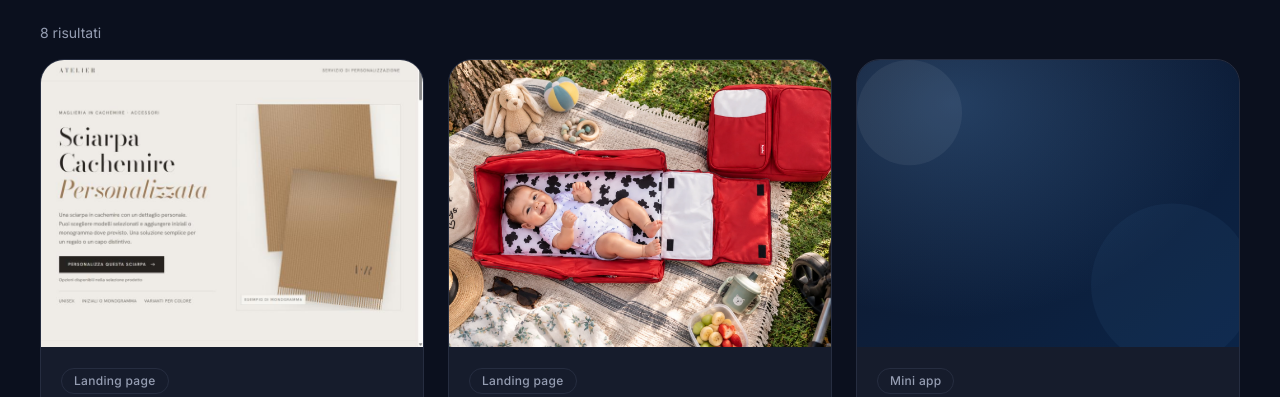
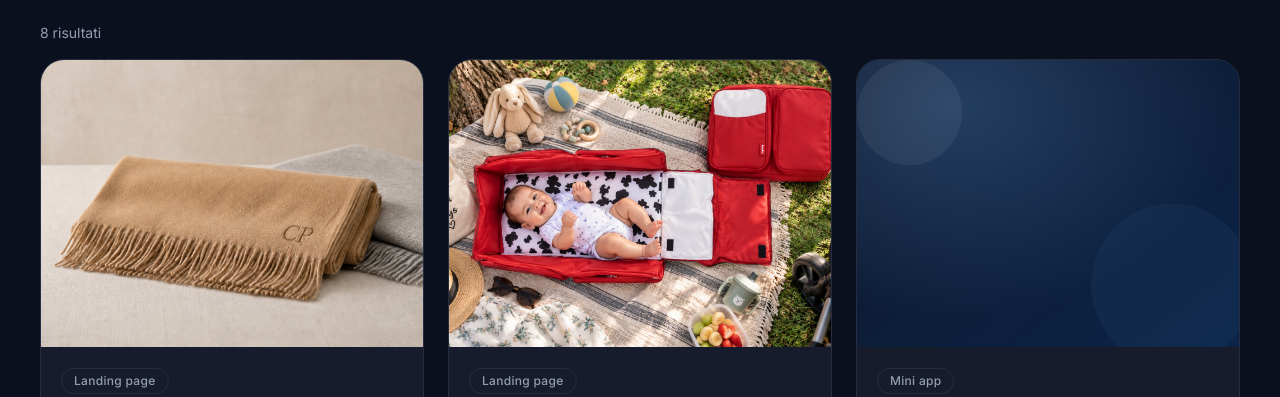
Before and after one commit to Camilla86/Camilla-Patrizi-Portfolio, a Next.js app: page /portfolio in a window 1280 px wide. Shown: the part 375-772 px from the top of the page. Built offline with nearby package versions, Linux system fonts and the light colour scheme; no server answers.

Commit message:
Add files via upload

```diff
--- a/src/content/portfolio.ts
+++ b/src/content/portfolio.ts
@@ -22,9 +22,9 @@ export const portfolioItems: PortfolioItem[] = [
     client: 'Brand di maglieria in cachemire',
     sector: 'Moda & E-commerce',
     tools: ['HTML', 'CSS', 'JavaScript', 'Schema.org'],
-    coverImage: '/images/portfolio/sciarpa-cachemire-personalizzata-1.jpg',
+    coverImage: '/images/portfolio/sciarpa-cachemire-personalizzata-.jpg',
     gallery: [
-      '/images/portfolio/sciarpa-cachemire-personalizzata-1.jpg',
+      '/images/portfolio/sciarpa-cachemire-personalizzata-.jpg',
       '/images/portfolio/sciarpa-cachemire-personalizzata-2.jpg',
     ],
     liveUrl: '/sciarpa-cachemire-personalizzata/',
```
